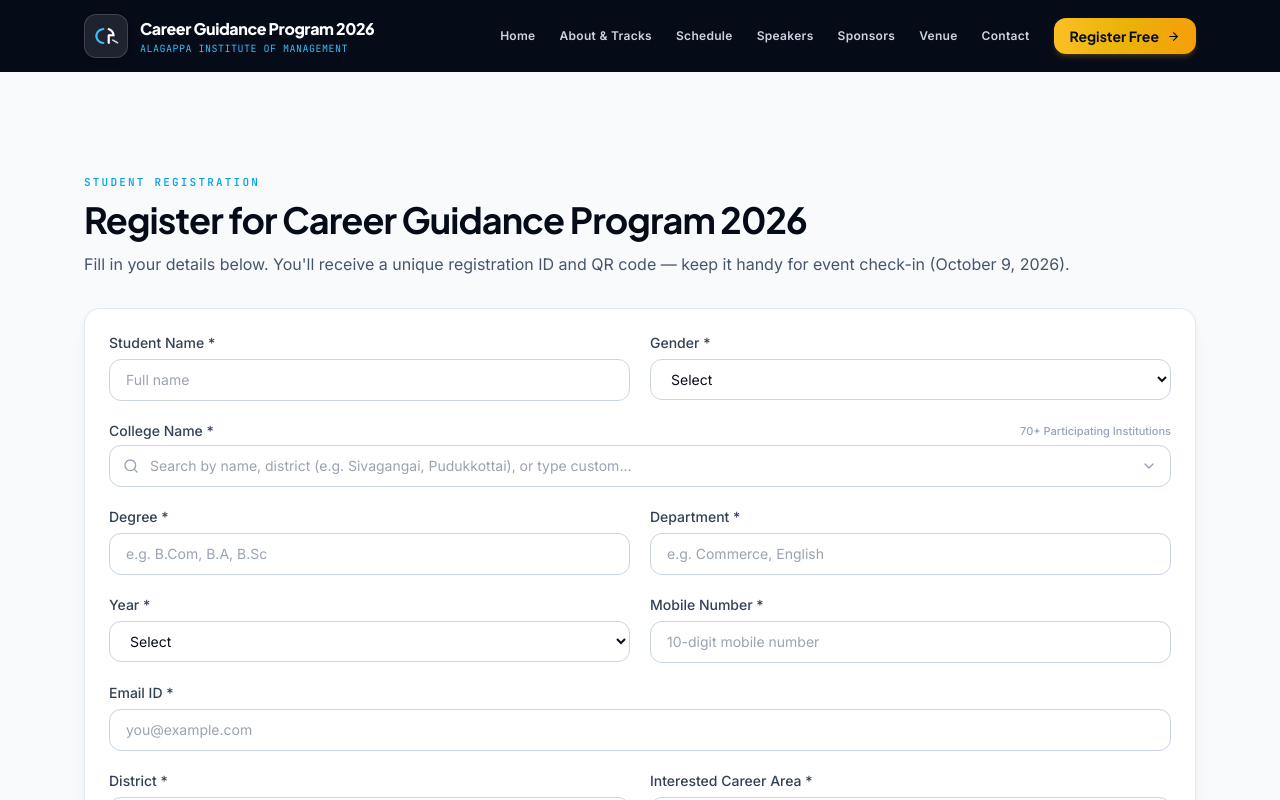
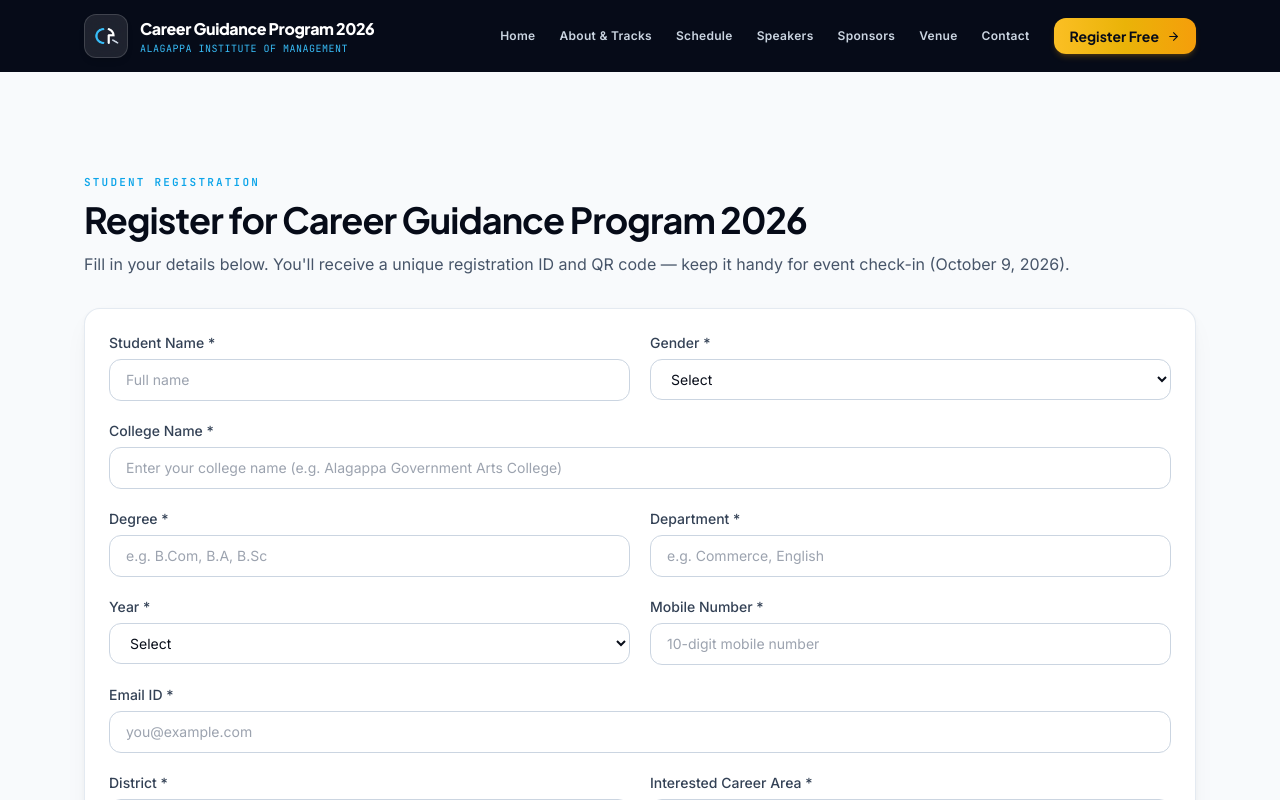
Before and after one commit to vigneshvicky1312/CareerGuidance, a React (Vite) app: page /register in a window 1280 px wide. Shown: the top 800 px of the page. Built offline with nearby package versions, Linux system fonts and the light colour scheme.

Commit message:
Allow students to enter their college name directly in registration

```diff
--- a/src/components/RegistrationForm.jsx
+++ b/src/components/RegistrationForm.jsx
@@ -1,7 +1,7 @@
 import { useState, useCallback } from 'react'
 import { useNavigate } from 'react-router-dom'
 import eventConfig from '../config/eventConfig'
-import CollegeSearchSelect from './CollegeSearchSelect'
+import colleges from '../config/colleges'
 import { registerStudent } from '../services/studentService'
 import { Loader2 } from 'lucide-react'
 import Toast from './Toast'
@@ -116,22 +116,20 @@ export default function RegistrationForm() {
           </div>
 
           <div className="sm:col-span-2">
-            <div className="flex items-center justify-between mb-1">
-              <label htmlFor="college" className="!mb-0">College Name *</label>
-              <span className="text-[11px] font-medium text-slate-400">70+ Participating Institutions</span>
-            </div>
-            <CollegeSearchSelect
+            <label htmlFor="college">College Name *</label>
+            <input
               id="college"
+              list="college-options"
               value={form.college}
-              onChange={(val) => update('college', val)}
-              onDistrictSuggest={(suggestedDistrict) => {
-                if (!form.district) {
-                  update('district', suggestedDistrict)
-                }
-              }}
-              error={errors.college}
-              placeholder="Search by name, district (e.g. Sivagangai, Pudukkottai), or type custom..."
+              onChange={(e) => update('college', e.target.value)}
+              placeholder="Enter your college name (e.g. Alagappa Government Arts College)"
+              autoComplete="off"
             />
+            <datalist id="college-options">
+              {colleges.map((c) => (
+                <option key={c} value={c} />
+              ))}
+            </datalist>
             {errors.college && <p className="mt-1 text-xs text-red-600">{errors.college}</p>}
           </div>
 
```
